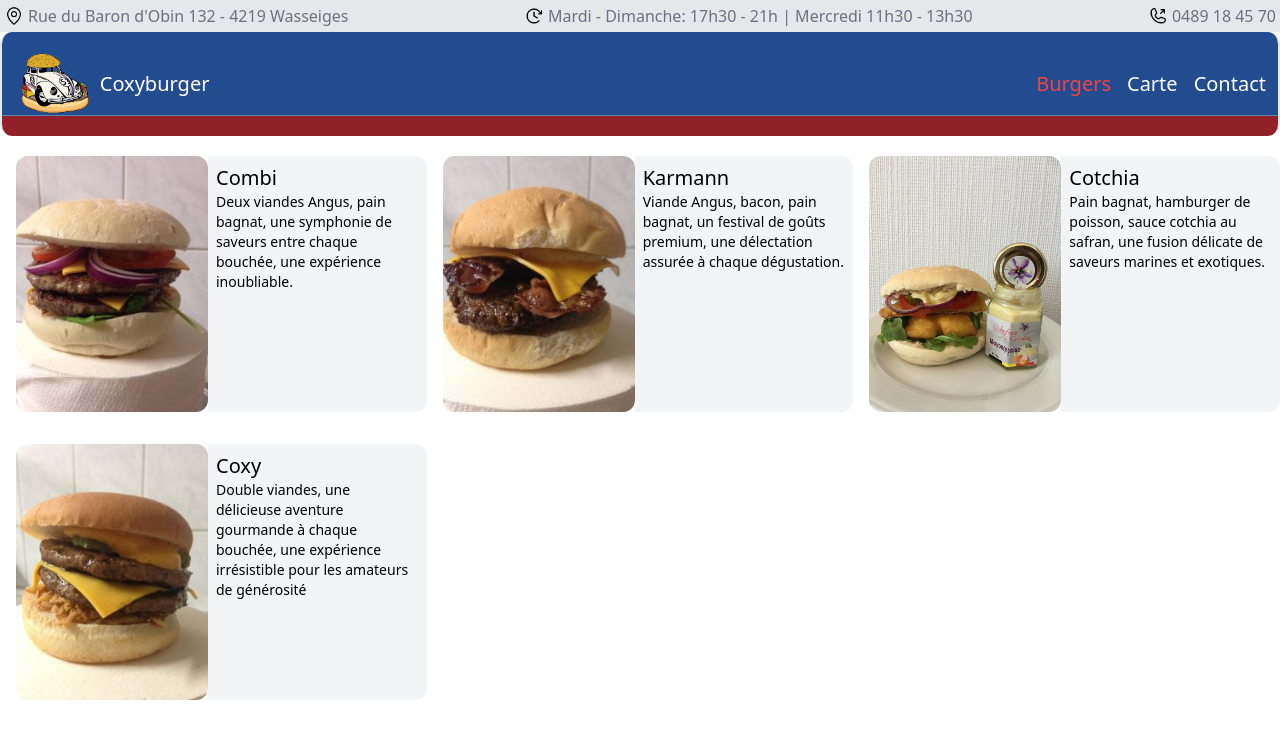
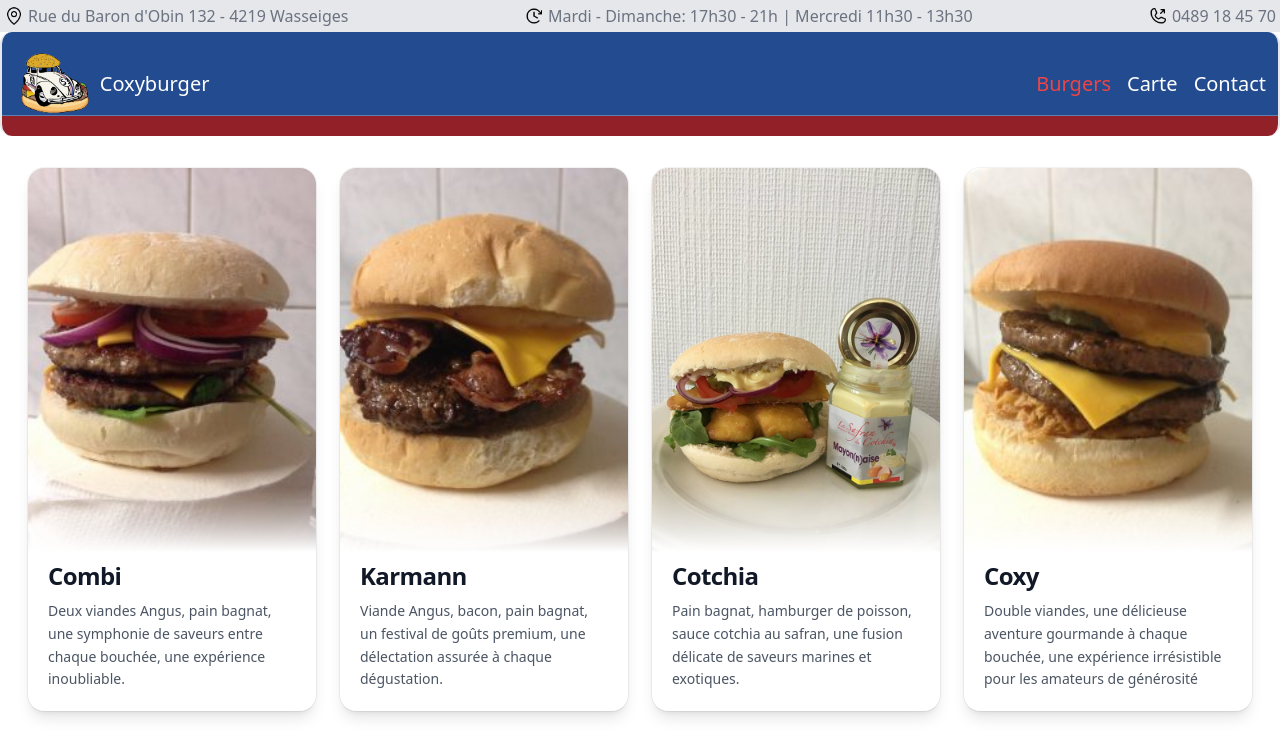
Before and after one commit to KaZzy12/coxyburger-vite, a Vue app: page /burgers in a window 1280 px wide. Shown: the top 756 px of the page. Built offline with nearby package versions, Linux system fonts and the light colour scheme.

Commit message:
Rework the burger card to be more modern

```diff
--- /dev/null
+++ b/src/components/BurgerCard.vue
@@ -0,0 +1,31 @@
+<script setup>
+defineProps({
+  burger: {
+    type: Object,
+    required: true,
+  },
+});
+</script>
+
+<template>
+  <article class="w-full max-w-[18rem] overflow-hidden rounded-2xl bg-white shadow-lg ring-1 ring-black/5">
+    <div class="relative">
+      <img
+        :src="burger.image"
+        :alt="burger.name"
+        loading="lazy"
+        class="block aspect-[3/4] w-full object-cover"
+      >
+      <div class="pointer-events-none absolute inset-x-0 bottom-0 h-1/6 bg-gradient-to-t from-white to-transparent" />
+    </div>
+
+    <div class="relative px-5 pb-5 pt-2">
+      <h3 class="mb-2 text-2xl font-bold tracking-tight text-gray-900">
+        {{ burger.name }}
+      </h3>
+      <p class="text-sm leading-relaxed text-gray-600">
+        {{ burger.description }}
+      </p>
+    </div>
+  </article>
+</template>
--- a/src/components/Burgers.vue
+++ b/src/components/Burgers.vue
@@ -1,32 +1,16 @@
+<script setup>
+import { burgers } from '../burgers/burgers';
+import BurgerCard from './BurgerCard.vue';
+</script>
+
 <template>
-    <div id="burgers">
-      <div class="grid grid-cols-1 mt-5 md:grid-cols-2 lg:grid-cols-3 ">
-        <!-- Loop through the burgers array and display them -->
-        <div class="h-72 overflow-hidden"
-          v-for="burger in listBurgers" :key="burger.id">
-          <!-- Burger content goes here -->
-          <div class="w-48 ml-4 flex-none relative">
-            <img :src="burger.image" alt="Burger Image" class="rounded-xl absolute">
-          </div>
-          <div class="ml-52 h-64 p-2 bg-gray-100 rounded-r-xl">
-            <h3 class="text-xl">{{ burger.name }}</h3>
-            <p class="text-sm">{{ burger.description }}</p>
-          </div>
-        </div>
-      </div>
+  <div id="burgers" class="mx-auto max-w-7xl px-4 py-8">
+    <div class="flex flex-wrap justify-center gap-6">
+      <BurgerCard
+        v-for="burger in burgers"
+        :key="burger.id"
+        :burger="burger"
+      />
     </div>
-  </template>
-
-<script>
-import { burgers } from '../burgers/burgers';
-
-const listBurgers = burgers;
-
-export default {
-  data() {
-    return {
-      listBurgers,
-    };
-  },
-};
-</script>
+  </div>
+</template>
```
